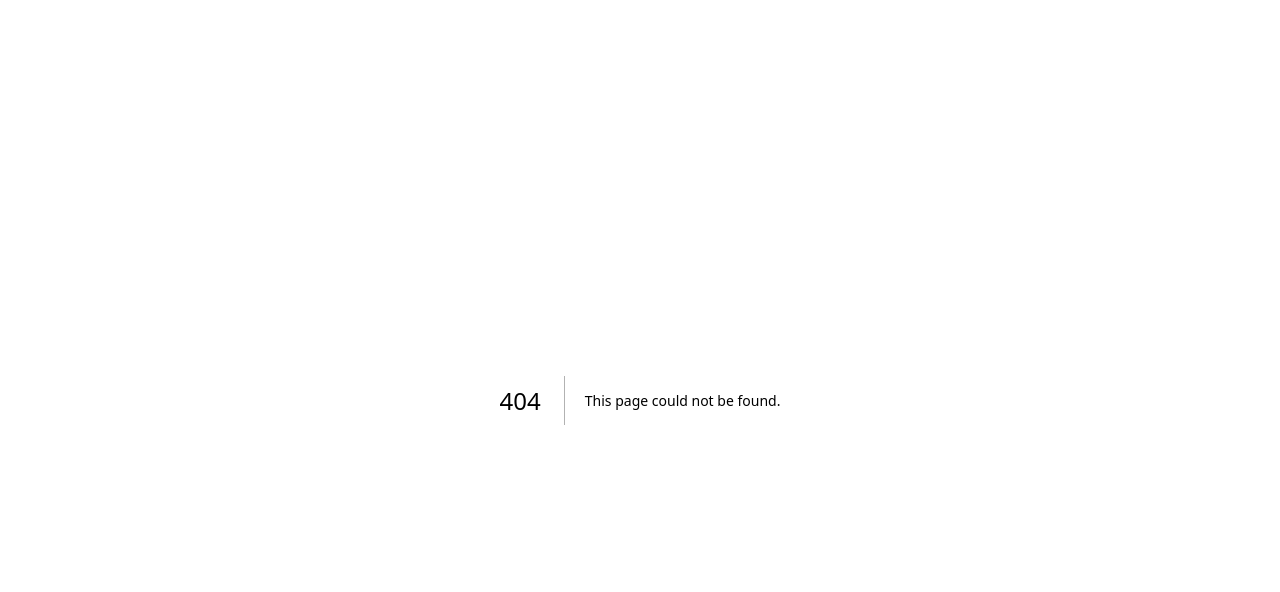
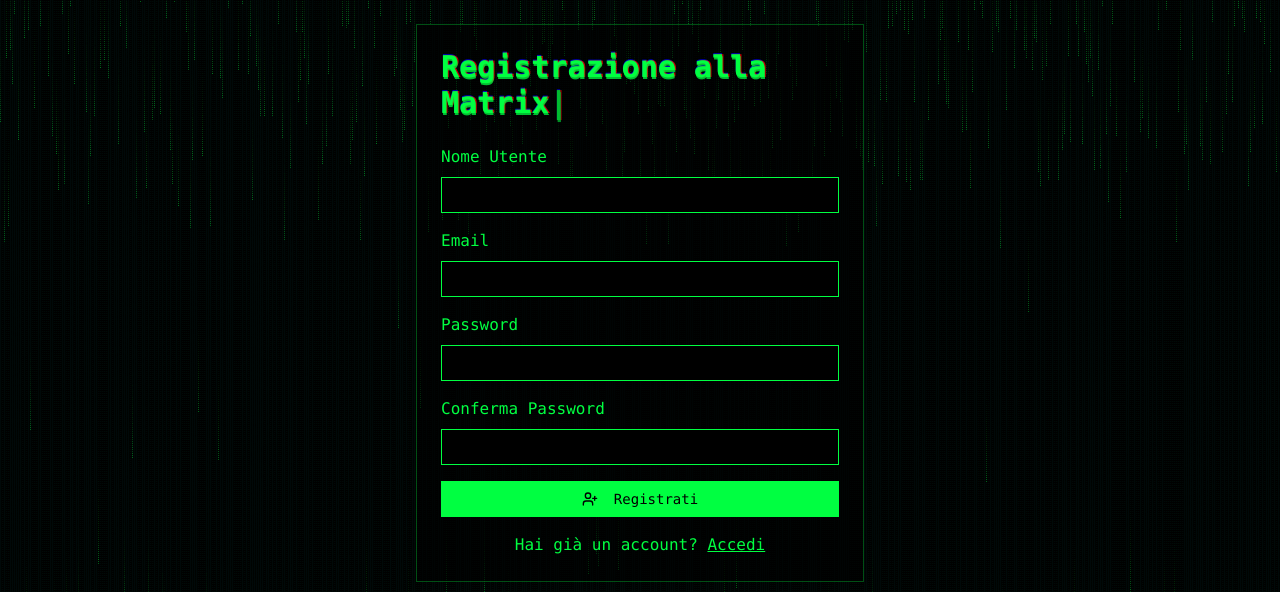
Before and after one commit to luca-di-leo/Matrix, a Next.js app: page /register in a window 1280 px wide. Before the commit this address had no page. Shown: the top 592 px of the page. Built offline with nearby package versions, Linux system fonts and the light colour scheme.

Commit message:
feat: create register page

```diff
--- /dev/null
+++ b/app/(user)/register/page.tsx
@@ -0,0 +1,10 @@
+import RegisterPage from '@organisms/RegisterPage';
+import React from 'react';
+
+const Register: React.FC = () => {
+    return (
+        <RegisterPage />
+    );
+};
+
+export default Register;
--- /dev/null
+++ b/app/components/organisms/RegisterPage/index.tsx
@@ -0,0 +1,112 @@
+'use client'
+import React, { FC, useState } from "react";
+import RegisterPageProps from "./index.types"
+import TypewriterEffect from "@molecules/TypewriterEffect";
+import { UserPlus } from "lucide-react";
+import { Button } from "../../ui/button";
+import { Input } from "../../ui/input";
+import Link from "next/link";
+import DigitalRain from "@molecules/DigitalRain";
+
+const RegisterPage: FC<RegisterPageProps> = ({ }) => {
+  const [username, setUsername] = useState("")
+  const [email, setEmail] = useState("")
+  const [password, setPassword] = useState("")
+  const [confirmPassword, setConfirmPassword] = useState("")
+
+  const handleSubmit = (e: React.FormEvent) => {
+    e.preventDefault()
+    // Implementare la logica di registrazione qui
+    console.log("Registration attempt:", { username, email, password, confirmPassword })
+  }
+
+  return (
+    <div className="min-h-screen bg-black text-[#00FF41] font-mono overflow-hidden relative p-6">
+      <DigitalRain
+        fontSize={2}
+        color="#00FF41"
+        speed={1}
+        characters="123456789"
+      />
+
+      <div className="max-w-md mx-auto relative z-10">
+
+
+        <div className="border border-[#00FF41]/30 bg-black/50 p-6">
+          <h1 className="text-3xl font-bold mb-6 glitch-text">
+            <TypewriterEffect text="Registrazione alla Matrix" delay={50} />
+          </h1>
+
+          <form onSubmit={handleSubmit} className="space-y-4">
+            <div>
+              <label htmlFor="username" className="block mb-2">
+                Nome Utente
+              </label>
+              <Input
+                id="username"
+                type="text"
+                value={username}
+                onChange={(e) => setUsername(e.target.value)}
+                className="w-full bg-black border-[#00FF41] text-[#00FF41]"
+                required
+              />
+            </div>
+            <div>
+              <label htmlFor="email" className="block mb-2">
+                Email
+              </label>
+              <Input
+                id="email"
+                type="email"
+                value={email}
+                onChange={(e) => setEmail(e.target.value)}
+                className="w-full bg-black border-[#00FF41] text-[#00FF41]"
+                required
+              />
+            </div>
+            <div>
+              <label htmlFor="password" className="block mb-2">
+                Password
+              </label>
+              <Input
+                id="password"
+                type="password"
+                value={password}
+                onChange={(e) => setPassword(e.target.value)}
+                className="w-full bg-black border-[#00FF41] text-[#00FF41]"
+                required
+              />
+            </div>
+            <div>
+              <label htmlFor="confirmPassword" className="block mb-2">
+                Conferma Password
+              </label>
+              <Input
+                id="confirmPassword"
+                type="password"
+                value={confirmPassword}
+                onChange={(e) => setConfirmPassword(e.target.value)}
+                className="w-full bg-black border-[#00FF41] text-[#00FF41]"
+                required
+              />
+            </div>
+            <Button type="submit" className="w-full bg-[#00FF41] text-black hover:bg-[#00FF41]/80">
+              <UserPlus className="mr-2 h-4 w-4" /> Registrati
+            </Button>
+          </form>
+
+          <div className="mt-4 text-center">
+            <p>
+              Hai già un account?{" "}
+              <Link href="/login" className="text-[#00FF41] hover:text-white underline">
+                Accedi
+              </Link>
+            </p>
+          </div>
+        </div>
+      </div>
+    </div>
+  )
+}
+
+export default RegisterPage
--- /dev/null
+++ b/app/components/organisms/RegisterPage/index.types.ts
@@ -0,0 +1 @@
+export default interface RegisterPageProps { }
```
